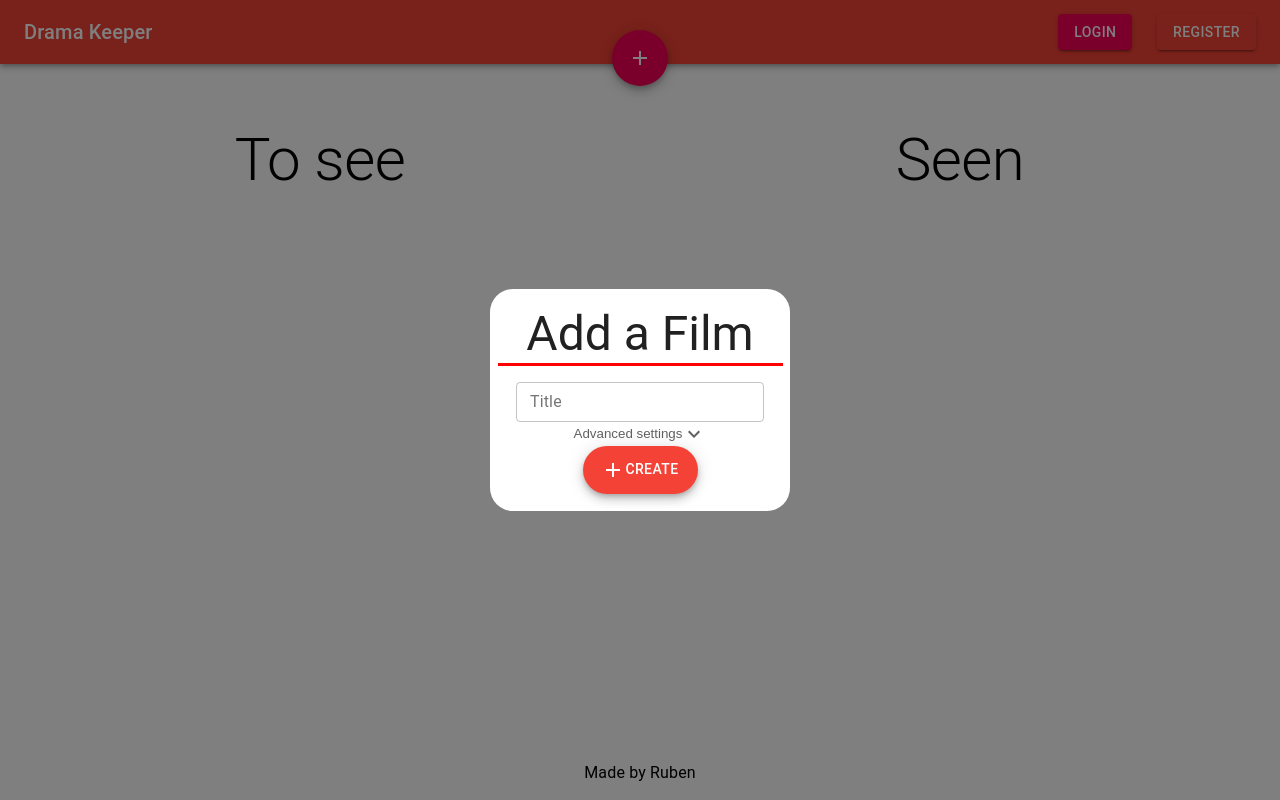
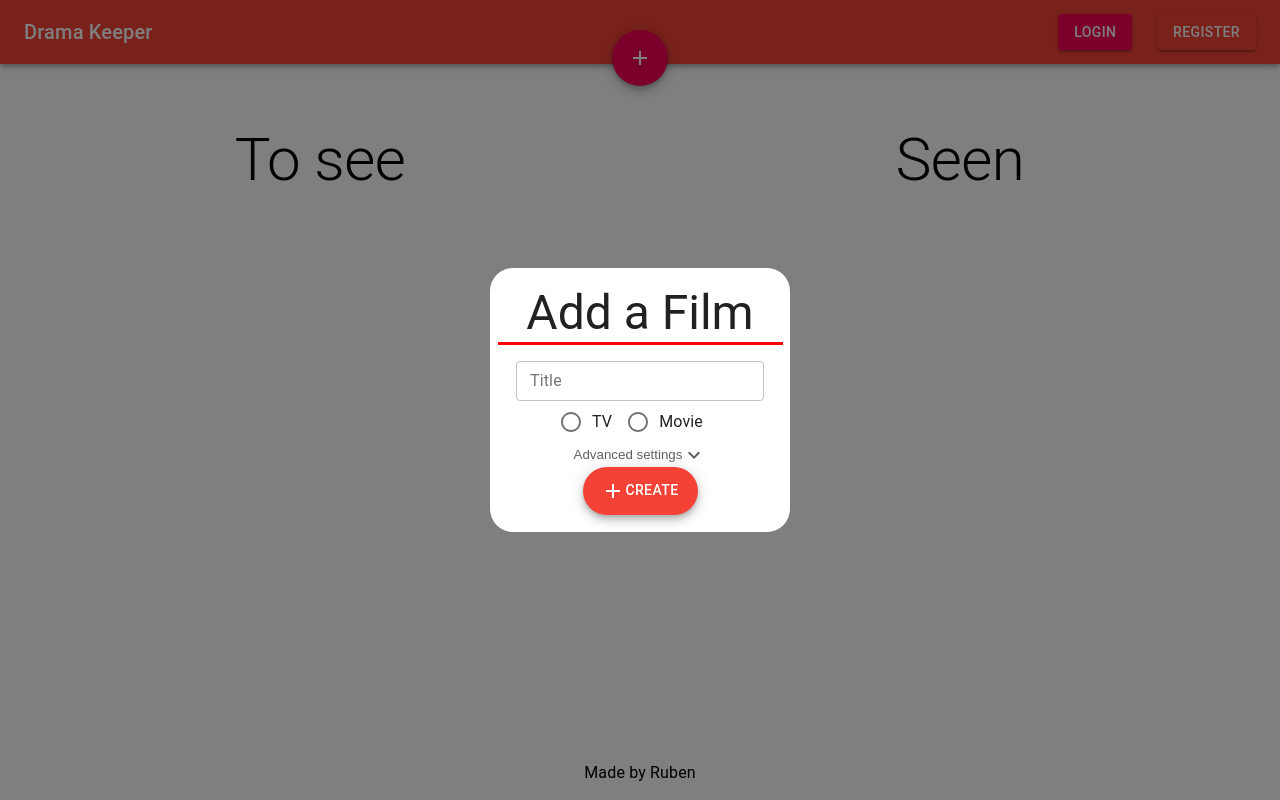
Before and after one commit to Ruberoni/drama-keeper, a React (Create React App) app in the folder client/: page / in a window 1280 px wide. Both pictures are taken after a click on the button "add". Built offline with nearby package versions, Linux system fonts and the light colour scheme.

Commit message:
New feature (FrontEnd): Film type

```diff
--- a/client/src/components/CreateFilm/CreateFilm.tsx
+++ b/client/src/components/CreateFilm/CreateFilm.tsx
@@ -8,6 +8,10 @@ import { useFormik } from 'formik'
 import * as yup from 'yup'
 import Checkbox from '@material-ui/core/Checkbox';
 import AddIcon from '@material-ui/icons/Add';
+import Radio from '@material-ui/core/Radio';
+import RadioGroup from '@material-ui/core/RadioGroup';
+import FormControlLabel from '@material-ui/core/FormControlLabel';
+import FormLabel from '@material-ui/core/FormLabel';
 import { UnderlinedHeading } from '../Text/Text'
 import { TogglerAdvancedSettings } from '../Button/Button'
 import * as filmActions from '../../actions/films'
@@ -40,6 +44,7 @@ const useFormStyles = makeStyles(() =>
 
 export interface IFormValues {
   title?: string,
+  filmType?: string,
   rottenTomatoesLink?: string,
   watched?: boolean
 }
@@ -47,7 +52,10 @@ export interface IFormValues {
 export const validationSchema = yup.object({
   title: yup
     .string()
-    .required('film title is required'),
+    .required('Title is required'),
+  filmType: yup
+    .string()
+    .required('Type is required'),
   rottenTomatoesLink: yup
     .string(),
   watched: yup
@@ -58,15 +66,16 @@ export function Forms ()  {
   const formik = useFormik({
     initialValues: {
       title: '',
+      filmType: '',
       rottenTomatoesLink: '',
       watched: false
     },
     validationSchema: validationSchema,
     onSubmit: async (values: IFormValues) => {
       alert(JSON.stringify(values, null, 2))
-        const response = await filmActions.createFilmAuthUser(values)
-        if (typeof response === 'string') {
-          alert(response)
+      const response = await filmActions.createFilmAuthUser(values)
+      if (typeof response === 'string') {
+        alert(response)
        }
     }
   })
@@ -90,7 +99,14 @@ export function Forms ()  {
            onChange={formik.handleChange}
            error={formik.touched.title && Boolean(formik.errors.title)}
            helperText={formik.touched.title && formik.errors.title}
-         />
+        />
+        <FormLabel error={formik.touched.filmType && Boolean(formik.errors.filmType)}>
+          {formik.touched.filmType && formik.errors.filmType}
+        </FormLabel>
+        <RadioGroup aria-label="filmType" row name="filmType" id="filmType" value={formik.values.filmType} onChange={formik.handleChange}>
+          <FormControlLabel value="TV" control={<Radio />} label="TV" />
+          <FormControlLabel value="Movie" control={<Radio />} label="Movie" />
+        </RadioGroup>
 
          {advanced &&
           <div className={classes.advancedSettings}>
--- a/client/src/components/FilmItem/FilmItem.tsx
+++ b/client/src/components/FilmItem/FilmItem.tsx
@@ -88,16 +88,17 @@ export interface IFilmActions {
 }
 
 export interface IFilm {
-  _id: string
+  _id?: string
   user?: string,
   title?: string,
+  filmType?: string,
   watched?: boolean,
   links?: IFilmLinks,
   images?: IFilmImages,
 }
 
 // eslint-disable-next-line no-undef
-export default function FilmItem({_id, title, watched, links, images} : IFilm) : JSX.Element {
+export default function FilmItem({_id, title, filmType, watched, links, images} : IFilm) : JSX.Element {
   const classes = useStyles();
 
   const [anchorEl, setAnchorEl] = React.useState<null | HTMLElement>(null);
--- a/client/src/components/UpdateFilm/UpdateFilm.tsx
+++ b/client/src/components/UpdateFilm/UpdateFilm.tsx
@@ -7,6 +7,10 @@ import TextField from '@material-ui/core/TextField';
 import Checkbox from '@material-ui/core/Checkbox';
 import { useFormik } from 'formik'
 import AddIcon from '@material-ui/icons/Add';
+import Radio from '@material-ui/core/Radio';
+import RadioGroup from '@material-ui/core/RadioGroup';
+import FormControlLabel from '@material-ui/core/FormControlLabel';
+import FormLabel from '@material-ui/core/FormLabel';
 import { UnderlinedHeading } from '../Text/Text'
 import { IFormValues, validationSchema } from '../CreateFilm/CreateFilm'
 import * as filmActions from '../../actions/films'
@@ -40,6 +44,7 @@ export function Forms ({_id}: IUpdateFilm)  {
   const formik = useFormik({
     initialValues: {
       title: '',
+      filmType: '',
       rottenTomatoesLink: '',
       watched: false
     },
@@ -71,6 +76,14 @@ export function Forms ({_id}: IUpdateFilm)  {
             className={classes.textField}
 
          />
+
+         <FormLabel error={formik.touched.filmType && Boolean(formik.errors.filmType)}>
+          {formik.touched.filmType && formik.errors.filmType}
+        </FormLabel>
+        <RadioGroup aria-label="filmType" row name="filmType" id="filmType" value={formik.values.filmType} onChange={formik.handleChange}>
+          <FormControlLabel value="TV" control={<Radio />} label="TV" />
+          <FormControlLabel value="Movie" control={<Radio />} label="Movie" />
+        </RadioGroup>
 
          <TextField
            variant='outlined'
```
